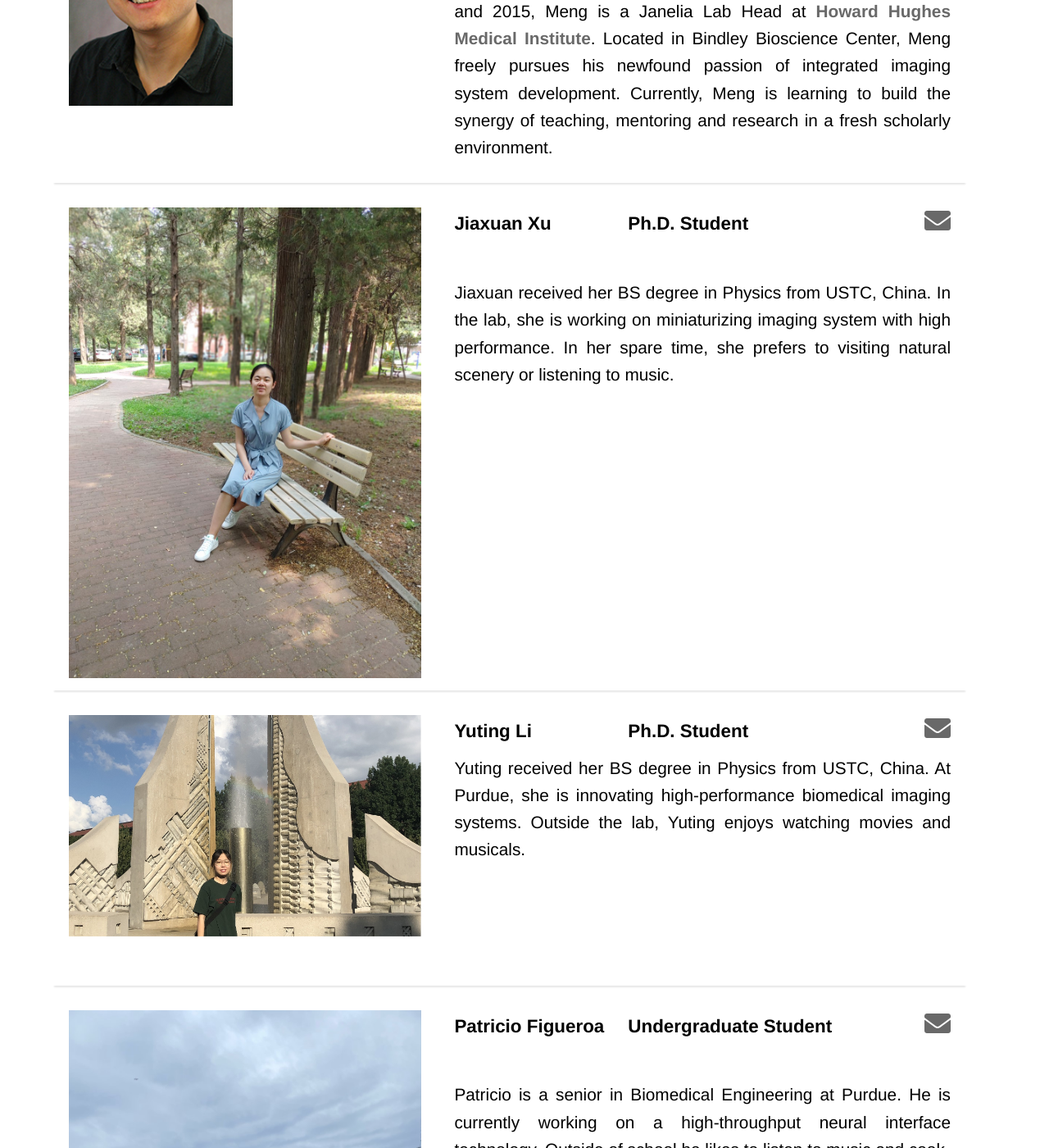
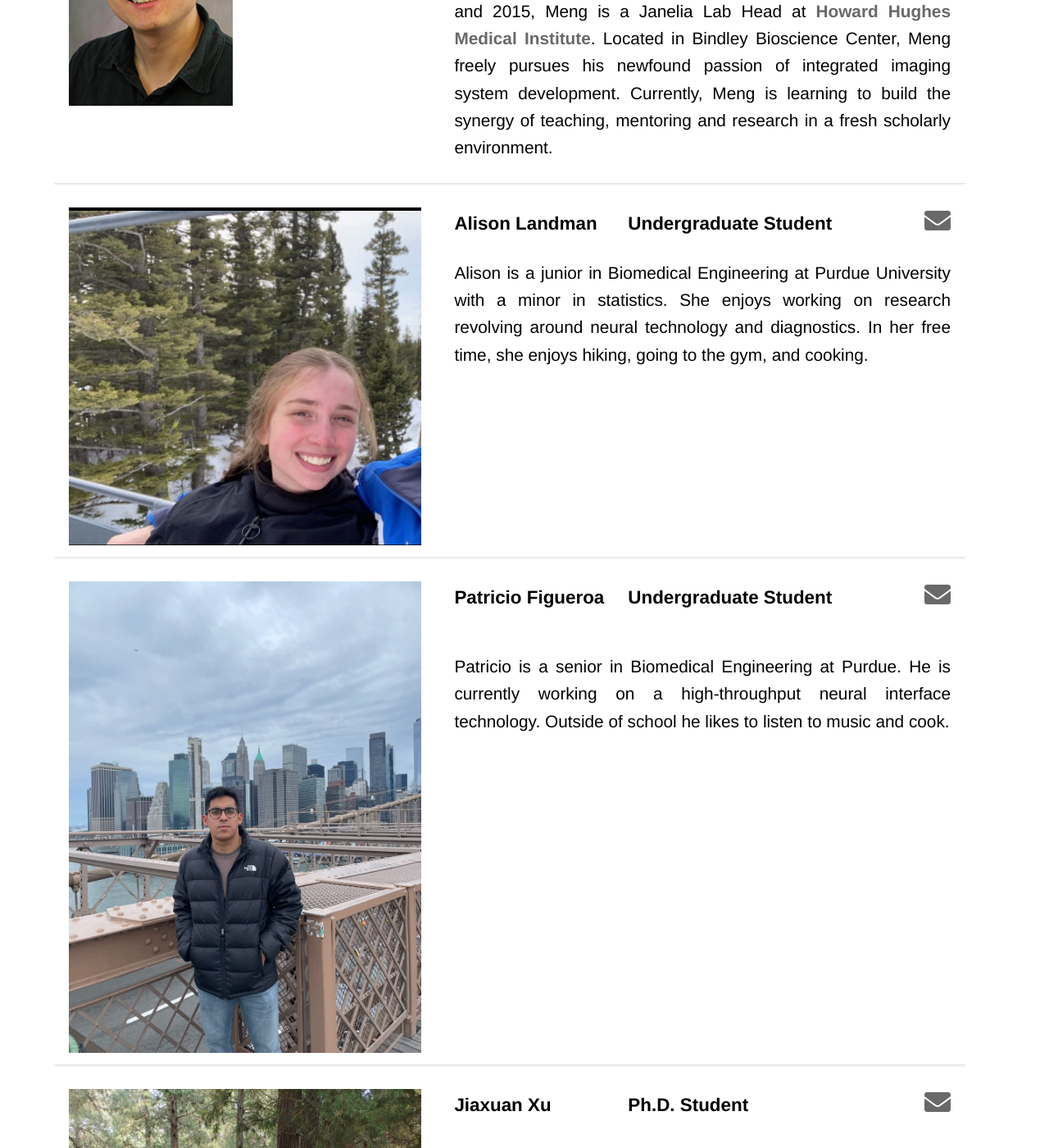
Before and after one commit to mengcuilab/mengcuilab.github.io, a Jekyll site: the page built from team.html, in a window 1280 px wide and 1400 px high, scrolled down 828 px. Shown: the whole window at 82% size. Built offline with Jekyll 4.4.1, drawn with Linux system fonts in a browser that asks for light colours; some of the changed text lies outside the part shown.

Commit message:
alsion bio

```diff
--- a/team.html
+++ b/team.html
@@ -52,6 +52,55 @@ layout: default
 	  <div class="team_wrapper">
 
 		<div class="team_img">
+			<img src="/assets/img/team/landmanalison_1.jpg" alt="AlisonLandman">
+		</div>
+
+		<div class="team_bio">
+
+		  <h3> Alison Landman </h3>
+		  <h3> Undergraduate Student </h3>
+
+		  <div class="team_icon">
+			<a href="mailto:alandman@purdue.edu">
+			  <i class="fas fa-envelope fa-2x"></i>
+			</a>
+		  </div>
+
+
+		  <p> Alison is a junior in Biomedical Engineering at Purdue University with a minor in statistics. She enjoys working on research revolving around neural technology and diagnostics. In her free time, she enjoys hiking, going to the gym, and cooking. </p>
+
+
+		</div>
+	  </div>
+
+
+	  <div class="team_wrapper">
+
+		<div class="team_img">
+			<img src="/assets/img/team/figueroa_1.jpg" alt="FigueroaPatricio">
+		</div>
+
+		<div class="team_bio">
+
+		  <h3> Patricio Figueroa </h3>
+		  <h3> Undergraduate Student </h3>
+
+		  <div class="team_icon">
+			<a href="mailto:figuerop@purdue.edu">
+			  <i class="fas fa-envelope fa-2x"></i>
+			</a>
+		  </div>
+
+
+		  <p> Patricio is a senior in Biomedical Engineering at Purdue. He is currently working on a high-throughput neural interface technology. Outside of school he likes to listen to music and cook. </p>
+
+		</div>
+	  </div>
+
+
+	  <div class="team_wrapper">
+
+		<div class="team_img">
 			<img src="/assets/img/team/jiaxuan_1.jpg" alt="XuJiaxuan">
 		</div>
 
@@ -98,28 +147,6 @@ layout: default
 		</div>
 	  </div>
 
-	  <div class="team_wrapper">
-
-		<div class="team_img">
-			<img src="/assets/img/team/figueroa_1.jpg" alt="FigueroaPatricio">
-		</div>
-
-		<div class="team_bio">
-
-		  <h3> Patricio Figueroa </h3>
-		  <h3> Undergraduate Student </h3>
-
-		  <div class="team_icon">
-			<a href="mailto:figuerop@purdue.edu">
-			  <i class="fas fa-envelope fa-2x"></i>
-			</a>
-		  </div>
-
-
-		  <p> Patricio is a senior in Biomedical Engineering at Purdue. He is currently working on a high-throughput neural interface technology. Outside of school he likes to listen to music and cook. </p>
-
-		</div>
-	  </div>
 
 
 	  <div class="team_wrapper">
```
Also changed, not shown: assets/img/team/landmanalison_1.jpg (added).
